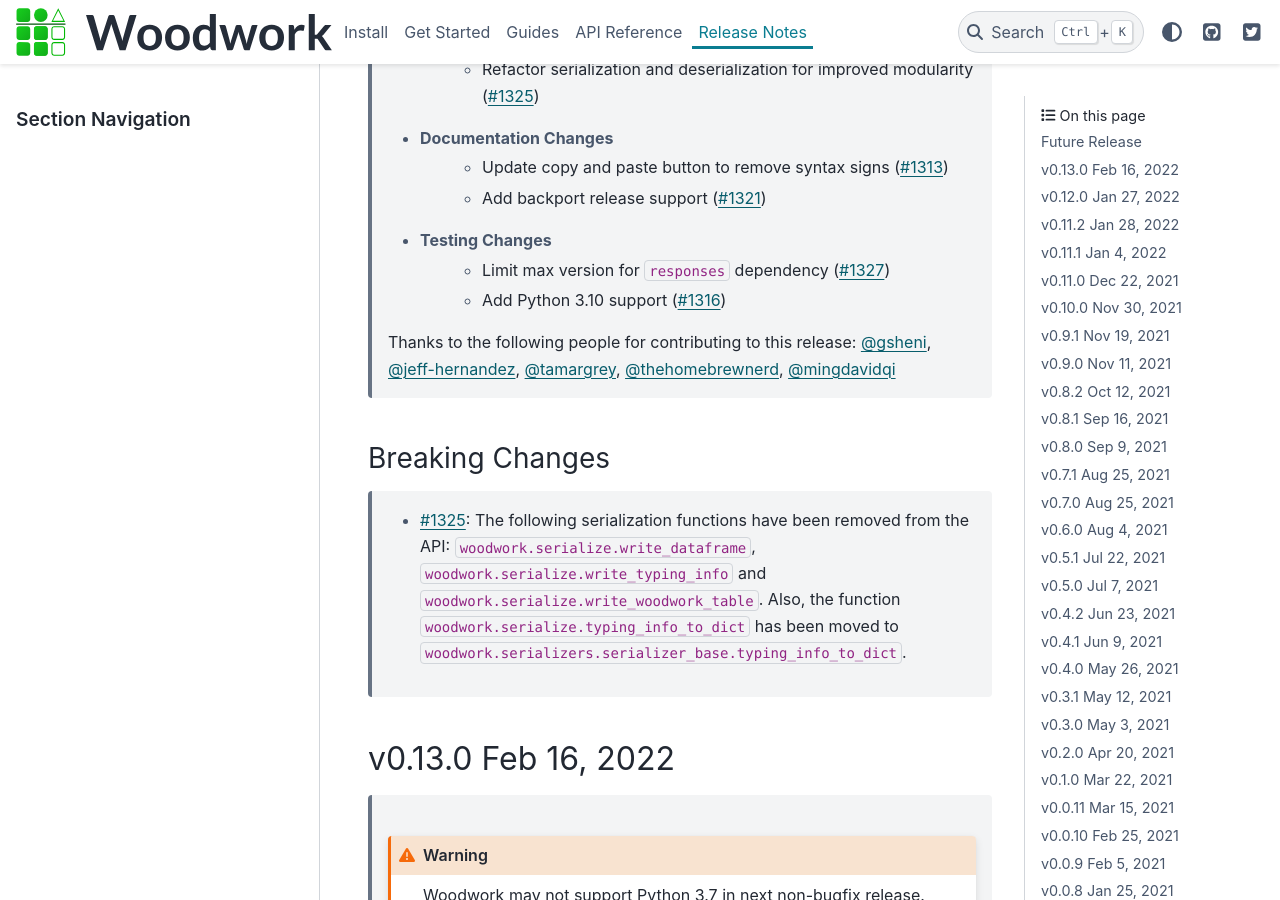
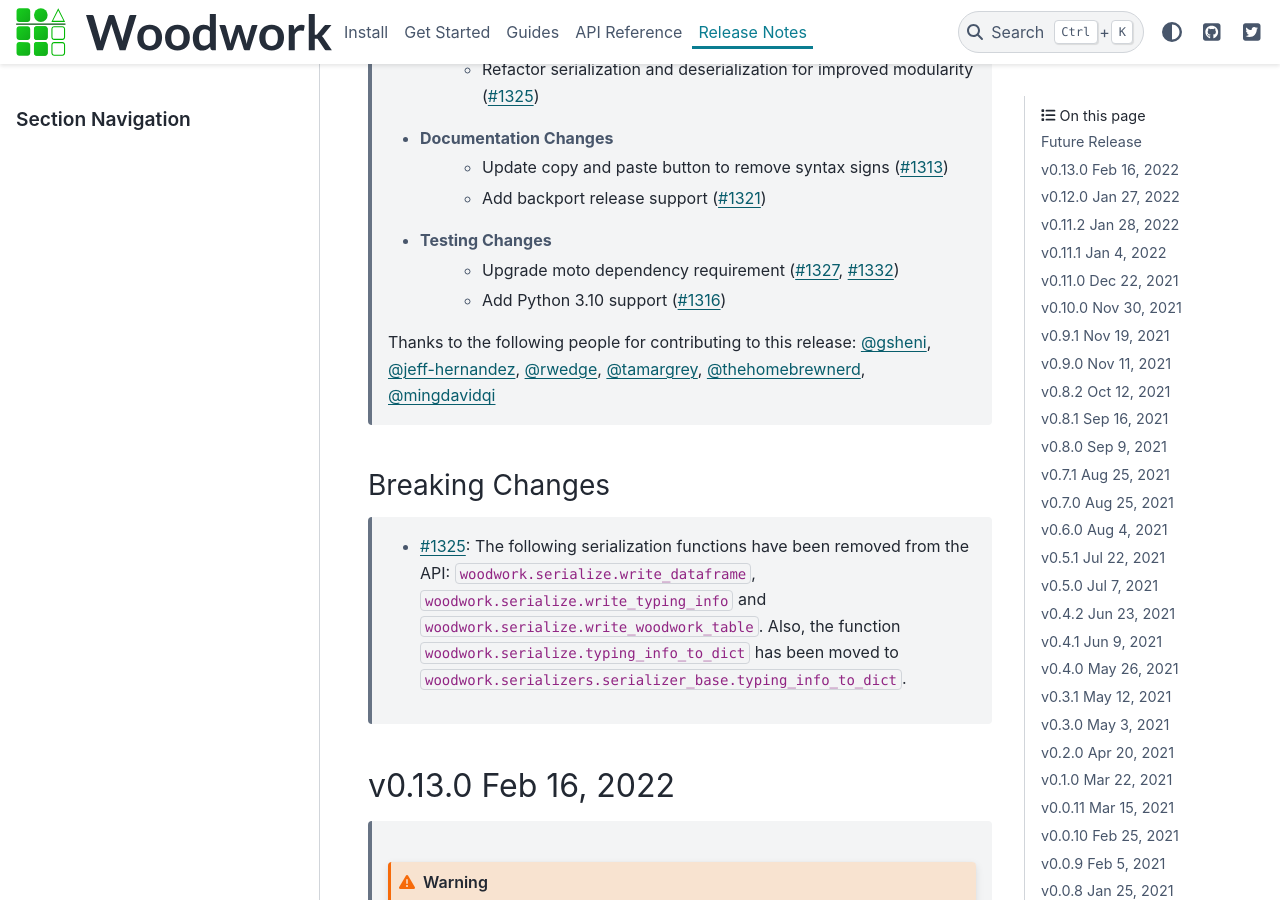
Before and after one commit to alteryx/woodwork, a Sphinx documentation site: the page built from docs/source/release_notes.rst, in a window 1280 px wide and 900 px high, scrolled down 408 px. Built offline with Sphinx 7.4.7 and the PyData theme 0.15.4, drawn with Linux system fonts in a browser that asks for light colours; comment, search, counter and statistics services are not loaded.

Commit message:
Upgrade moto requirement (#1332)
* update moto requirement

* update release notes

```diff
--- a/docs/source/release_notes.rst
+++ b/docs/source/release_notes.rst
@@ -14,11 +14,11 @@
         * Update copy and paste button to remove syntax signs (:pr:`1313`)
         * Add backport release support (:pr:`1321`)
     * Testing Changes
-        * Limit max version for ``responses`` dependency (:pr:`1327`)
+        * Upgrade moto dependency requirement (:pr:`1327`, :pr:`1332`)
         * Add Python 3.10 support (:pr:`1316`)
 
     Thanks to the following people for contributing to this release:
-    :user:`gsheni`, :user:`jeff-hernandez`, :user:`tamargrey`, :user:`thehomebrewnerd`, :user:`mingdavidqi`
+    :user:`gsheni`, :user:`jeff-hernandez`, :user:`rwedge`, :user:`tamargrey`, :user:`thehomebrewnerd`, :user:`mingdavidqi`
 
 
 Breaking Changes
--- a/test-requirements.txt
+++ b/test-requirements.txt
@@ -3,7 +3,6 @@
 pytest-cov==2.10.1
 pytest-xdist==2.1.0
 boto3>=1.10.45
-moto[all]>=1.3.14
+moto[all]>=3.0.7
 smart-open>=5.0.0
 pyarrow>=4.0.1
-responses>=0.9.0,<0.19.0
```
Also changed, not shown: 1 other file.
